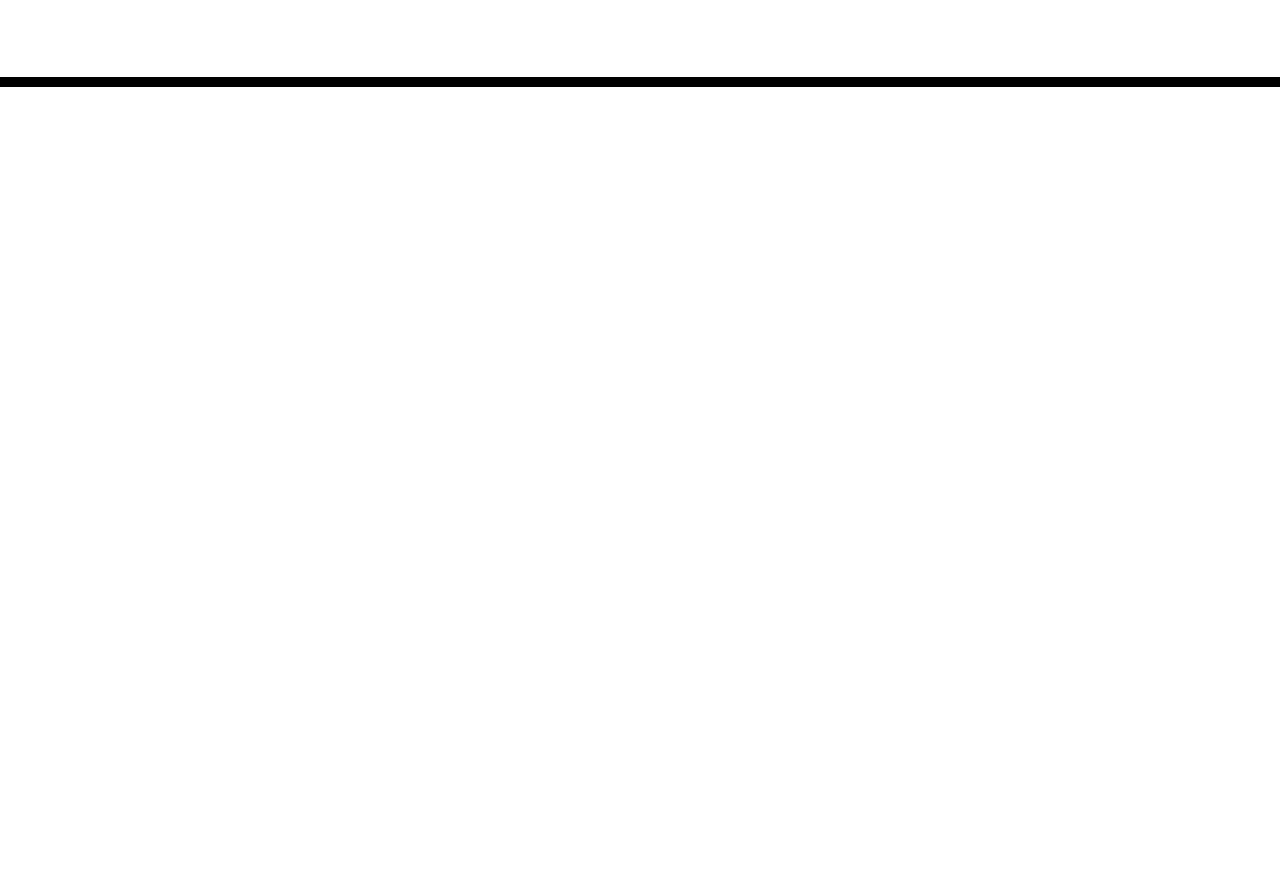
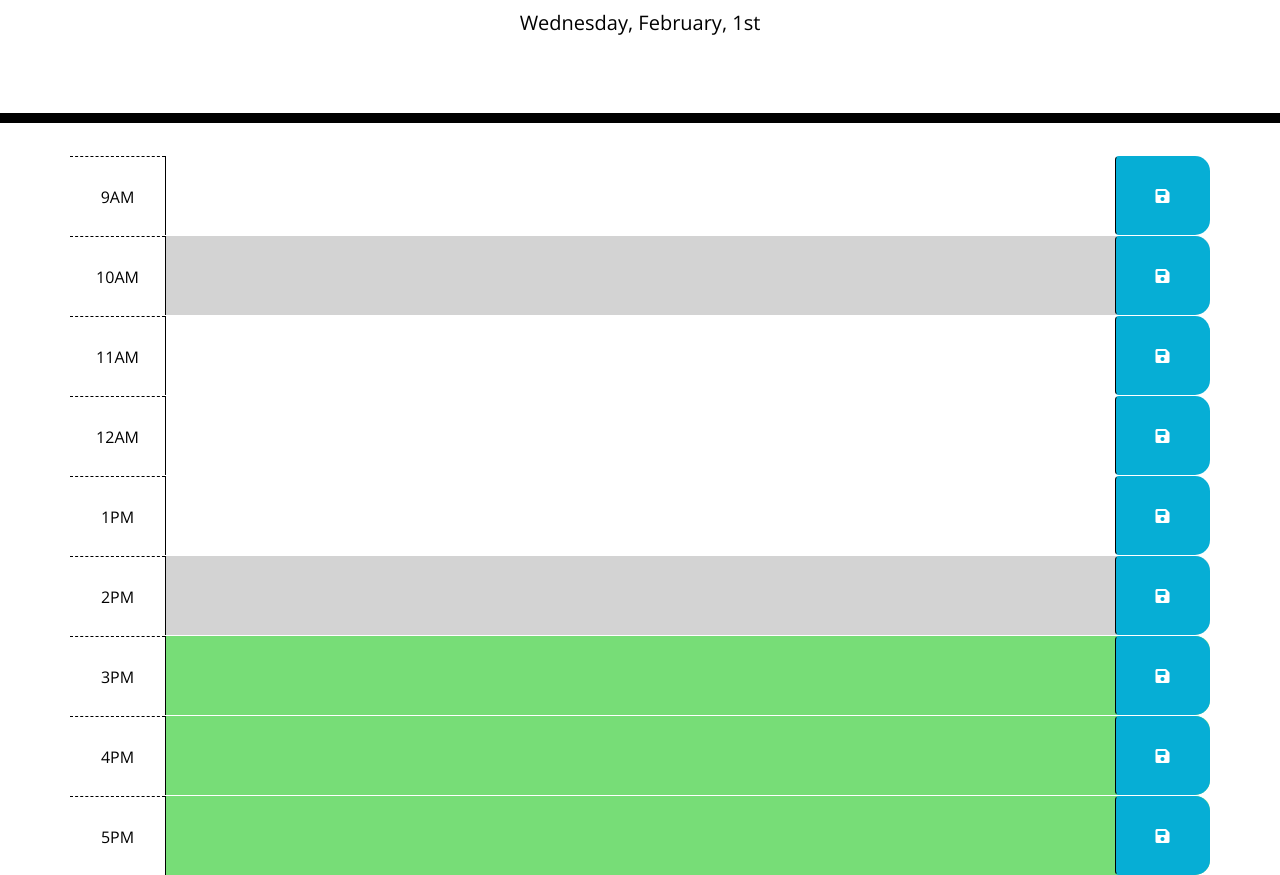
Before and after one commit to Benjamincrisford/calendar-application, a plain HTML site: page index.html in a window 1280 px wide. Shown: the part 181-1056 px from the top of the page. Before the commit the page ends 800 px from the top, so only its background shows below. Drawn offline with nearby package versions, Linux system fonts and the light colour scheme.

Commit message:
finished the app

```diff
--- a/style.css
+++ b/assets/css/style.css
@@ -57,7 +57,7 @@ textarea {
   color: white;
 }
 
-.saveBtn {
+.saveButton {
   border-left: 1px solid black;
   border-top-right-radius: 15px;
   border-bottom-right-radius: 15px;
@@ -65,7 +65,18 @@ textarea {
   color: white;
 }
 
-.saveBtn i:hover {
+.saveButton i:hover {
   font-size: 20px;
   transition: all 0.3s ease-in-out;
 }
+
+.notification{
+  display: none;
+  color: black;
+}
+
+
+
+.show{
+  display: block;
+}
--- /dev/null
+++ b/assets/js/script.js
@@ -0,0 +1,69 @@
+$(document).ready(function(){
+
+//listen for save button clicks
+
+$(".saveButton").on("click"), function(){
+    console.log("it works");
+
+    let timeID = $(this).parent().attr("id")
+    let value = $(this).siblings(".description").val();
+
+    console.log(timeID);
+    console.log(value);
+
+    localStorage.setItem(timeID, value);
+
+    $(".notification").addClass('show');
+
+    setTimeout(function(){
+        $("notification").removeClass("show");
+    }, 5000)
+
+
+}
+
+})
+
+function hourUpdate(){
+    let currentHour = moment().hours();
+
+  //  $(".time-block").each(function(){
+  //      let blockHour = parseInt($(this).attr("id").split("-")[1]);
+  //      alert(blockHour);
+  //  }) /
+
+  for(let i = 0; i < $(".time-block").length; i++){
+    let hour = parseInt($(".time-block")[i].getAttribute("id").split("-")[1])
+    console.log(hour)
+    console.log(currentHour)
+    if(hour < currentHour){
+        $(".time-block")[1].classList.add("past")
+    } else if(hour === currentHour){
+        $(".time-block")[i].classList.add("past")
+        $(".time-block")[i].classList.remove("present")
+    } else {
+        $(".time-block")[i].classList.remove("past")
+        $(".time-block")[i].classList.remove("present")
+        $(".time-block")[i].classList.add("future")
+    }
+
+  }
+
+
+}
+
+
+
+
+
+hourUpdate();
+
+let interval = setInterval (hourUpdate, 15000);
+
+$("#hour-9 .description").val(localStorage.getItem("hour-9"))
+$("#hour-10 .description").val(localStorage.getItem("hour-9"))
+$("#hour-11 .description").val(localStorage.getItem("hour-9"))
+$("#hour-12 .description").val(localStorage.getItem("hour-9"))
+
+
+$("#currentDay").text(moment().format("dddd, MMMM, Do"))
--- a/index.html
+++ b/index.html
@@ -18,7 +18,7 @@
       href="https://fonts.googleapis.com/css?family=Open+Sans&display=swap"
       rel="stylesheet"
     />
-    <link rel="stylesheet" href="style.css" />
+    <link rel="stylesheet" href="./assets/css/style.css" />
     <title>Work Day Scheduler</title>
   </head>
 
@@ -28,11 +28,82 @@
       <p class="lead">A simple calendar app for scheduling your work day</p>
       <p id="currentDay" class="lead"></p>
     </header>
+    <section class="text-center notification" id="notify">
+      Appointment added to <code> localstorage </code>
+    </section>
     <div class="container">
       <!-- Timeblocks go here -->
+      <section id="hour-9" class="row time-block">
+        <section class="col-md-1 hour">
+          9AM
+        </section>
+        <textarea class="col-md-10 description"></textarea>
+        <button class="btn saveButton col-md-1"><i class= "fas fa-save"></i></button>
+      </section>
+      <section id="hour-10" class="row time-block">
+        <section class="col-md-1 hour">
+          10AM
+        </section>
+        <textarea class="col-md-10 description"></textarea>
+        <button class="btn saveButton col-md-1"><i class= "fas fa-save"></i></button>
+      </section>
+      <section id="hour-11" class="row time-block">
+        <section class="col-md-1 hour">
+          11AM
+        </section>
+        <textarea class="col-md-10 description"></textarea>
+        <button class="btn saveButton col-md-1"><i class= "fas fa-save"></i></button>
+      </section>
+      <section id="hour-12" class="row time-block">
+        <section class="col-md-1 hour">
+          12AM
+        </section>
+        <textarea class="col-md-10 description"></textarea>
+        <button class="btn saveButton col-md-1"><i class= "fas fa-save"></i></button>
+      </section>
+      <section id="hour-13" class="row time-block">
+        <section class="col-md-1 hour">
+          1PM
+        </section>
+        <textarea class="col-md-10 description"></textarea>
+        <button class="btn saveButton col-md-1"><i class= "fas fa-save"></i></button>
+      </section>
+      <section id="hour-14" class="row time-block">
+        <section class="col-md-1 hour">
+          2PM
+        </section>
+        <textarea class="col-md-10 description"></textarea>
+        <button class="btn saveButton col-md-1"><i class= "fas fa-save"></i></button>
+      </section>
+      <section id="hour-15" class="row time-block">
+        <section class="col-md-1 hour">
+          3PM
+        </section>
+        <textarea class="col-md-10 description"></textarea>
+        <button class="btn saveButton col-md-1"><i class= "fas fa-save"></i></button>
+      </section>
+      <section id="hour-16" class="row time-block">
+        <section class="col-md-1 hour">
+          4PM
+        </section>
+        <textarea class="col-md-10 description"></textarea>
+        <button class="btn saveButton col-md-1"><i class= "fas fa-save"></i></button>
+      </section>
+      <section id="hour-17" class="row time-block">
+        <section class="col-md-1 hour">
+          5PM
+        </section>
+        <textarea class="col-md-10 description"></textarea>
+        <button class="btn saveButton col-md-1"><i class= "fas fa-save"></i></button>
+      </section>
+
+      <section>
+
+      </section>
     </div>
 
     <script src="https://cdnjs.cloudflare.com/ajax/libs/jquery/3.2.1/jquery.min.js"></script>
     <script src="https://cdnjs.cloudflare.com/ajax/libs/moment.js/2.24.0/moment.min.js"></script>
+    <script src="./assets/js/script.js"></script>
   </body>
 </html>
```
